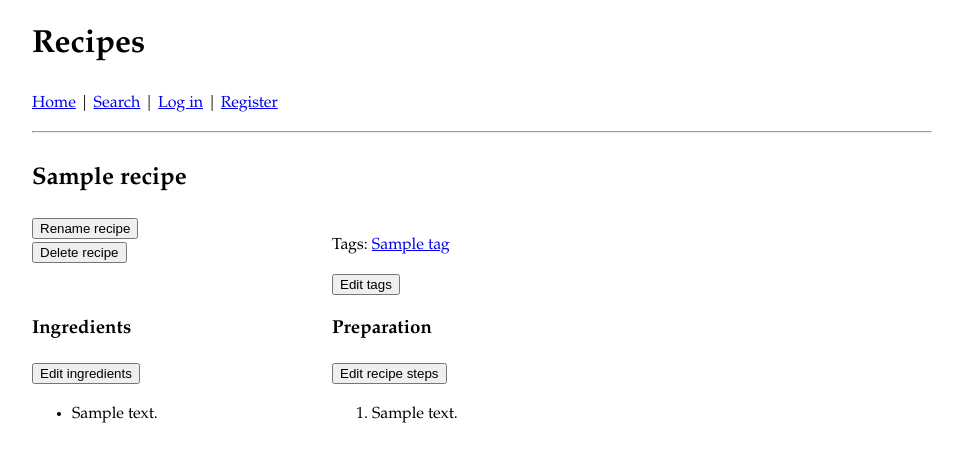
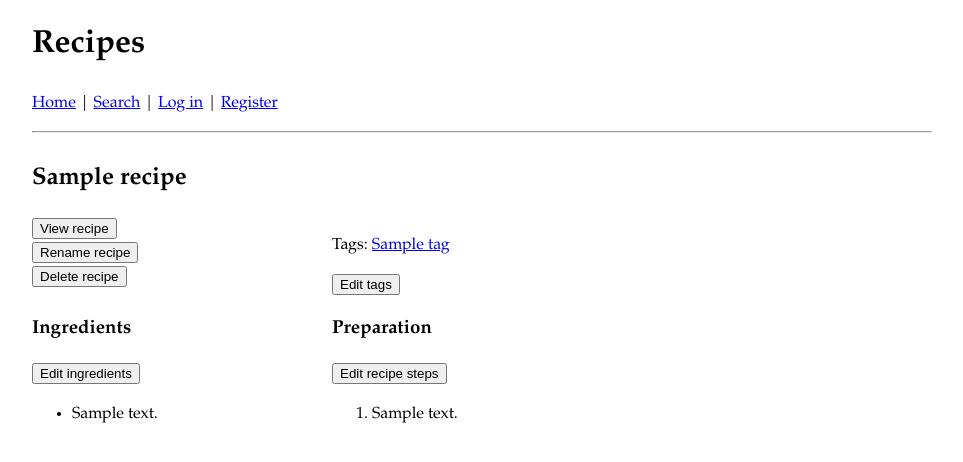
Before and after one commit to nkorsman/recipes, a Flask app: template templates/edit/edit.html in a window 1280 px wide. Shown: the top 462 px of the page, without its empty margins (158-1121 px from the left). Run offline with Flask 3, Linux system fonts and the light colour scheme; the template is opened without the code that fills it: most values are stand-ins (such as "Sample title", 1, 10 or a date in 2020).

Commit message:
Minor change to editor html

```diff
--- a/templates/edit/edit.html
+++ b/templates/edit/edit.html
@@ -5,6 +5,7 @@
 {% endblock title %}
 
 {% block actions %}
+    <a href="/recipe/{{ recipe.id }}"><button>View recipe</button></a><br />
     <a href="/recipe/{{ recipe.id }}/edit/rename"
         ><button>Rename recipe</button></a
     >
```
